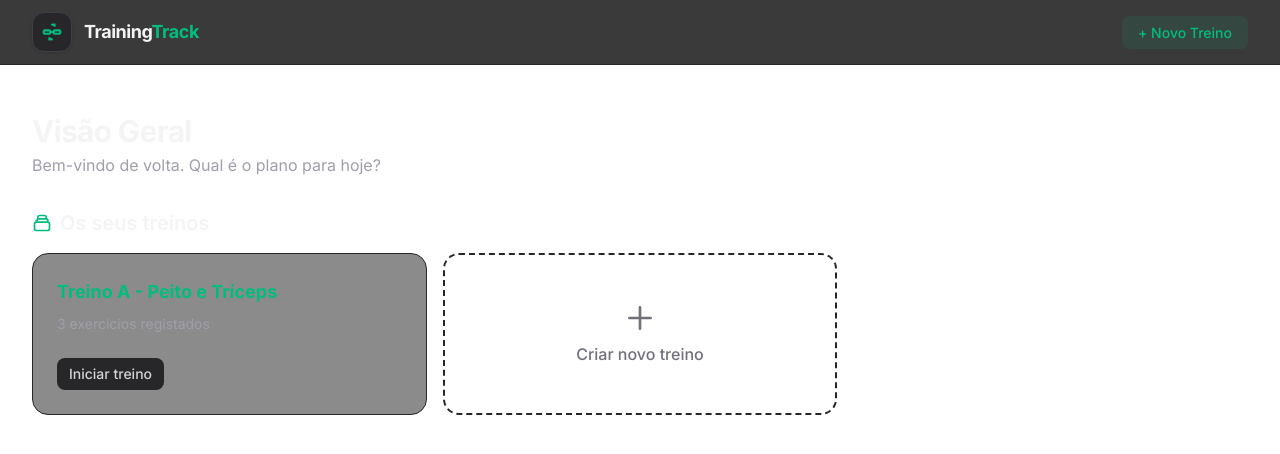
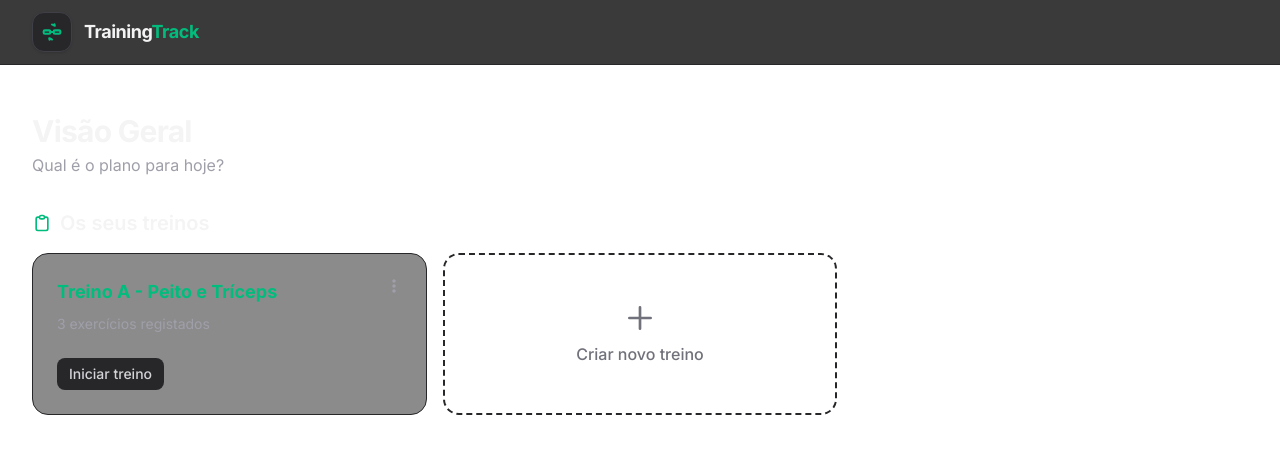
Before and after one commit to AdrianoCordeiro-SQL/training-track, a Next.js app: page / in a window 1280 px wide. Shown: the top 454 px of the page. Built offline with nearby package versions, Linux system fonts and the light colour scheme.

Commit message:
Adiciona workout card

```diff
--- a/app/page.tsx
+++ b/app/page.tsx
@@ -1,20 +1,24 @@
 import Link from "next/link";
 import { mockWorkout } from "@/utils/mockData";
+import { WorkoutCard } from "@/components/WorkoutCard";
 
 export default function Dashboard() {
+  // Num cenário real, buscaríamos um array de treinos da base de dados aqui:
+  // const workouts = await getWorkouts();
+  const workouts = [mockWorkout]; // Por agora simulamos um array com 1 treino
+
   return (
-    <main className="w-full p-4 md:p-8">
+    <main className="w-full px-4 md:px-8 py-4 md:py-8">
       <header className="mb-8 mt-4">
         <h1 className="text-3xl font-bold text-zinc-100 tracking-tight">
           Visão Geral
         </h1>
-        <p className="text-zinc-400 mt-1">
-          Bem-vindo de volta. Qual é o plano para hoje?
-        </p>
+        <p className="text-zinc-400 mt-1">Qual é o plano para hoje?</p>
       </header>
 
       <section>
         <h2 className="text-xl font-semibold text-zinc-100 mb-4 flex items-center gap-2">
+          {/* Ícone de lista/clipboard */}
           <svg
             className="w-5 h-5 text-emerald-500"
             fill="none"
@@ -25,35 +29,19 @@ export default function Dashboard() {
               strokeLinecap="round"
               strokeLinejoin="round"
               strokeWidth={2}
-              d="M19 11H5m14 0a2 2 0 012 2v6a2 2 0 01-2 2H5a2 2 0 01-2-2v-6a2 2 0 012-2m14 0V9a2 2 0 00-2-2M5 11V9a2 2 0 002-2m0 0V5a2 2 0 012-2h6a2 2 0 012 2v2M7 7h10"
+              d="M9 5H7a2 2 0 00-2 2v12a2 2 0 002 2h10a2 2 0 002-2V7a2 2 0 00-2-2h-2M9 5a2 2 0 002 2h2a2 2 0 002-2M9 5a2 2 0 012-2h2a2 2 0 012 2"
             />
           </svg>
           Os seus treinos
         </h2>
 
         <div className="grid grid-cols-1 md:grid-cols-2 lg:grid-cols-3 gap-4">
-          {/* Cartão do Treino A que liga à nova rota dinâmica */}
-          <Link href={`/treino/${mockWorkout.id}`}>
-            <div className="bg-zinc-900/50 p-6 rounded-2xl border border-zinc-800 hover:border-emerald-500 transition-all group cursor-pointer relative overflow-hidden">
-              {/* Efeito visual de fundo no hover */}
-              <div className="absolute inset-0 bg-emerald-500/5 opacity-0 group-hover:opacity-100 transition-opacity" />
+          {/* Mapeia e renderiza a lista de treinos usando o nosso novo componente */}
+          {workouts.map((workout) => (
+            <WorkoutCard key={workout.id} workout={workout} />
+          ))}
 
-              <h3 className="text-lg font-bold text-emerald-500 group-hover:text-emerald-400 transition-colors relative z-10">
-                {mockWorkout.title}
-              </h3>
-              <p className="text-sm text-zinc-400 mt-2 relative z-10">
-                {mockWorkout.exercises.length} exercícios registados
-              </p>
-
-              <div className="mt-6 flex items-center text-sm font-medium text-zinc-300 relative z-10">
-                <span className="bg-zinc-800 px-3 py-1.5 rounded-lg group-hover:bg-emerald-500 group-hover:text-zinc-950 transition-colors">
-                  Iniciar treino
-                </span>
-              </div>
-            </div>
-          </Link>
-
-          {/* Botão de Adicionar Mais Treinos (Atalho) */}
+          {/* Botão de Adicionar Mais Treinos */}
           <Link href="/create-workout">
             <div className="h-full min-h-35 border-2 border-dashed border-zinc-800 rounded-2xl flex flex-col items-center justify-center text-zinc-500 hover:text-emerald-500 hover:border-emerald-500/50 hover:bg-emerald-500/5 transition-all cursor-pointer">
               <svg
--- a/components/Header.tsx
+++ b/components/Header.tsx
@@ -1,4 +1,4 @@
-import Link from "next/link";
+// import Link from "next/link";
 import { HomeButton } from "./HomeButton";
 
 export function Header() {
@@ -15,14 +15,14 @@ export function Header() {
         </div>
 
         {/* Lado Direito: Ações */}
-        <nav>
+        {/* <nav>
           <Link
             href="/create-workout"
             className="text-sm font-medium text-emerald-500 hover:text-emerald-400 transition-colors bg-emerald-500/10 px-4 py-2 rounded-lg"
           >
             + Novo Treino
           </Link>
-        </nav>
+        </nav> */}
       </div>
     </header>
   );
--- /dev/null
+++ b/components/WorkoutCard.tsx
@@ -0,0 +1,107 @@
+"use client";
+
+import { useState, useRef, useEffect } from "react";
+import { useRouter } from "next/navigation";
+import { Workout } from "@/types";
+
+interface Props {
+  workout: Workout;
+}
+
+export function WorkoutCard({ workout }: Props) {
+  const router = useRouter();
+  const [menuOpen, setMenuOpen] = useState(false);
+  const menuRef = useRef<HTMLDivElement>(null);
+
+  // Fecha o menu se clicar fora dele
+  useEffect(() => {
+    function handleClickOutside(event: MouseEvent) {
+      if (menuRef.current && !menuRef.current.contains(event.target as Node)) {
+        setMenuOpen(false);
+      }
+    }
+    document.addEventListener("mousedown", handleClickOutside);
+    return () => document.removeEventListener("mousedown", handleClickOutside);
+  }, []);
+
+  const handleCardClick = () => {
+    // Navega para a página do treino
+    router.push(`/treino/${workout.id}`);
+  };
+
+  const toggleMenu = (e: React.MouseEvent) => {
+    e.stopPropagation(); // Impede que o clique acione o handleCardClick
+    setMenuOpen(!menuOpen);
+  };
+
+  const handleEdit = (e: React.MouseEvent) => {
+    e.stopPropagation();
+    console.log("Editar treino:", workout.id);
+    // Futuramente: router.push(`/edit-workout/${workout.id}`)
+    setMenuOpen(false);
+  };
+
+  const handleDelete = (e: React.MouseEvent) => {
+    e.stopPropagation();
+    console.log("Excluir treino:", workout.id);
+    // Futuramente: remover da store/banco de dados
+    setMenuOpen(false);
+  };
+
+  return (
+    <div
+      onClick={handleCardClick}
+      className="bg-zinc-900/50 p-6 rounded-2xl border border-zinc-800 hover:border-emerald-500 transition-all group cursor-pointer relative overflow-visible"
+    >
+      {/* Efeito de fundo verde no hover */}
+      <div className="absolute inset-0 bg-emerald-500/5 opacity-0 group-hover:opacity-100 transition-opacity rounded-2xl pointer-events-none" />
+
+      {/* Container do Menu (3 Pontinhos) */}
+      <div className="absolute top-4 right-4 z-20" ref={menuRef}>
+        <button
+          onClick={toggleMenu}
+          className="p-1.5 text-zinc-400 hover:text-zinc-100 hover:bg-zinc-800 rounded-full transition-colors"
+          aria-label="Opções do treino"
+        >
+          {/* Ícone de 3 pontos verticais (idêntico ao do Gemini/Material Design) */}
+          <svg className="w-5 h-5" fill="currentColor" viewBox="0 0 24 24">
+            <path d="M12 8c1.1 0 2-.9 2-2s-.9-2-2-2-2 .9-2 2 .9 2 2 2zm0 2c-1.1 0-2 .9-2 2s.9 2 2 2 2-.9 2-2-.9-2-2-2zm0 6c-1.1 0-2 .9-2 2s.9 2 2 2 2-.9 2-2-.9-2-2-2z" />
+          </svg>
+        </button>
+
+        {/* Dropdown Menu */}
+        {menuOpen && (
+          <div className="absolute right-0 mt-2 w-36 bg-zinc-800 border border-zinc-700 rounded-xl shadow-xl overflow-hidden animate-in fade-in zoom-in-95 duration-100">
+            <button
+              onClick={handleEdit}
+              className="w-full text-left px-4 py-2.5 text-sm font-medium text-zinc-200 hover:bg-zinc-700 hover:text-white transition-colors flex items-center gap-2"
+            >
+              Editar
+            </button>
+            <div className="h-px bg-zinc-700/50 w-full" />{" "}
+            {/* Linha divisória */}
+            <button
+              onClick={handleDelete}
+              className="w-full text-left px-4 py-2.5 text-sm font-medium text-red-400 hover:bg-zinc-700 hover:text-red-300 transition-colors flex items-center gap-2"
+            >
+              Excluir
+            </button>
+          </div>
+        )}
+      </div>
+
+      <h3 className="text-lg font-bold text-emerald-500 group-hover:text-emerald-400 transition-colors pr-8 relative z-10">
+        {workout.title}
+      </h3>
+      <p className="text-sm text-zinc-400 mt-2 relative z-10">
+        {workout.exercises.length} exercícios registados
+      </p>
+
+      <div className="mt-6 flex items-center text-sm font-medium text-zinc-300 relative z-10">
+        <span className="bg-zinc-800 px-3 py-1.5 rounded-lg group-hover:bg-emerald-500 group-hover:text-zinc-950 transition-colors pointer-events-none">
+          Iniciar treino
+        </span>
+      </div>
+    </div>
+  );
+}
```
